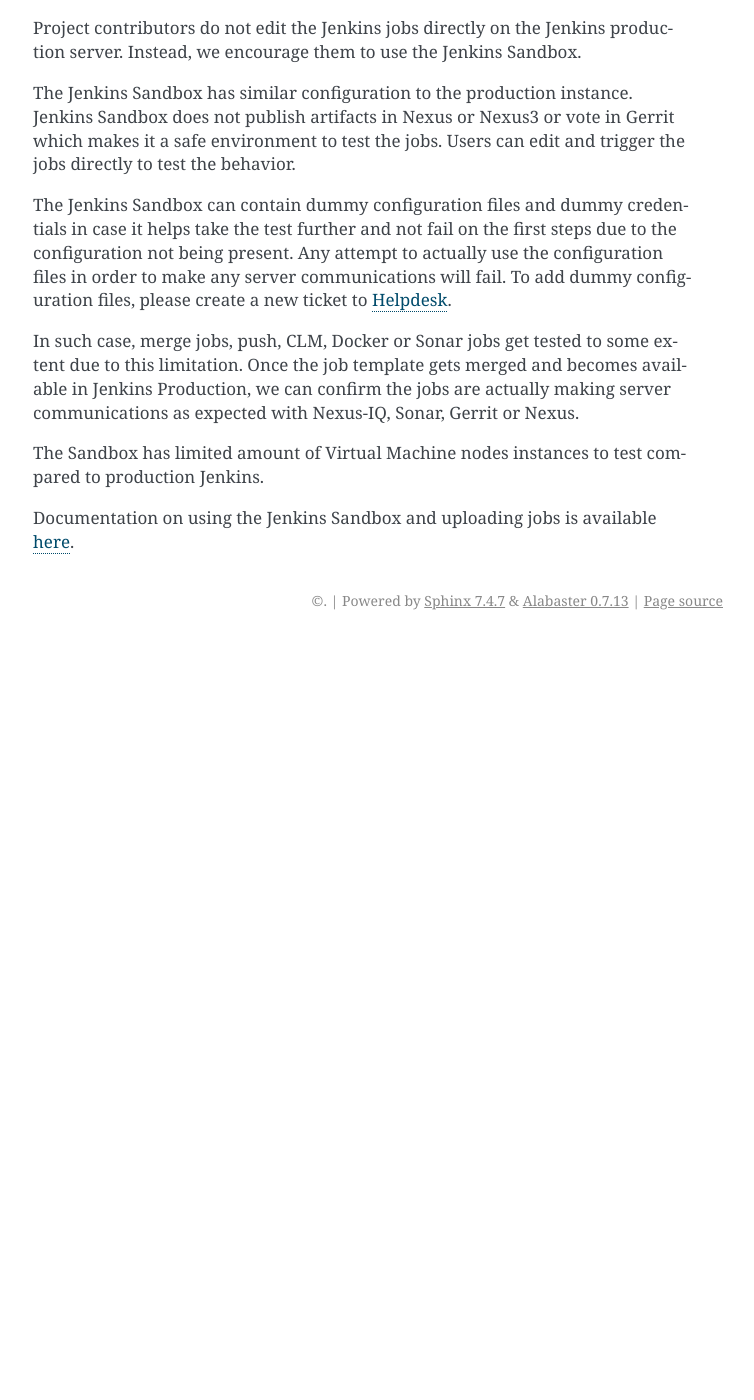
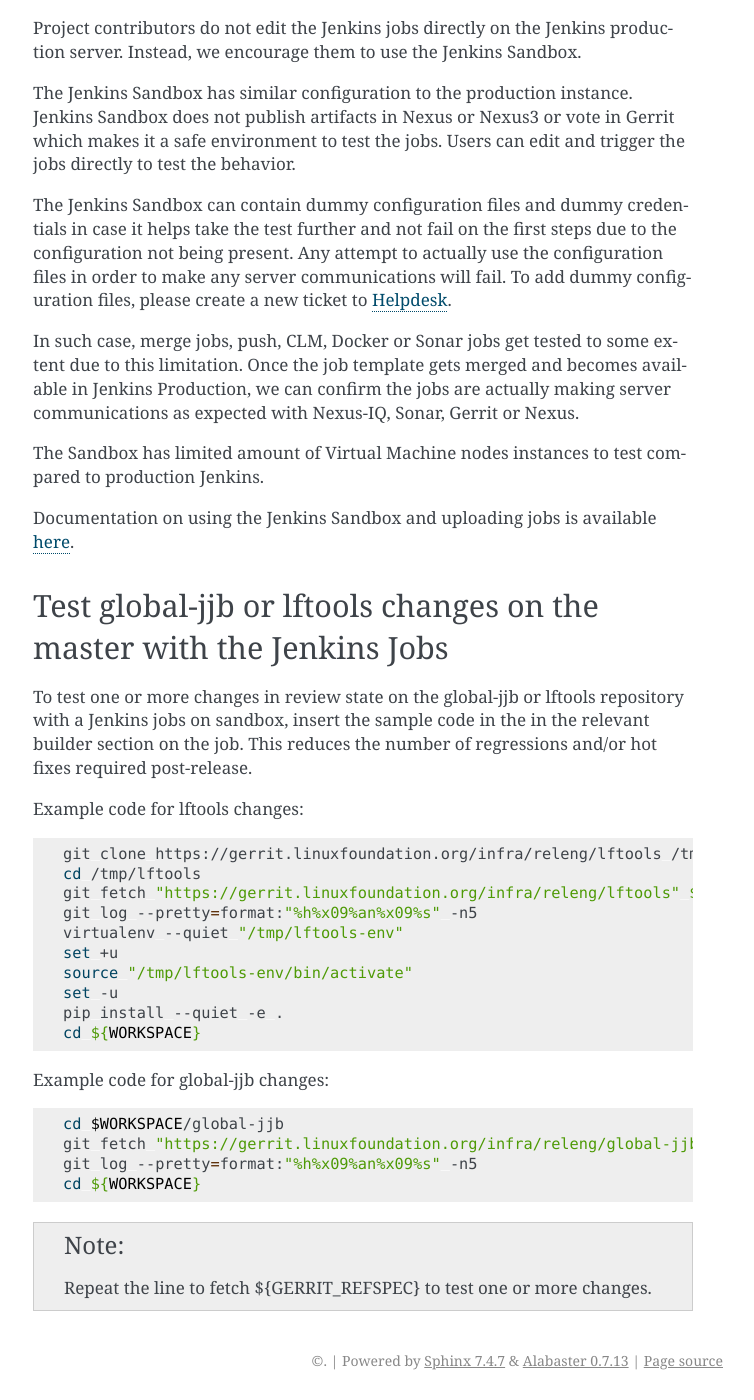
Before and after one commit to lfit/releng-docs, a Sphinx documentation site: the page built from docs/jenkins.rst, in a window 1280 px wide and 1400 px high, scrolled down 10922 px. Shown: the whole window, without its empty margins (387-1141 px from the left). Built offline with Sphinx 7.4.7, drawn with Linux system fonts in a browser that asks for light colours; the version number could not be read and is left out; before the commit the page ends 11562 px from its top, so only the background shows below that; some of the changed text lies outside the part shown.

Commit message:
Test global-jjb/lftools changes on Jenkins
Add docs on testing new change in global-jjb or lftools
on the master with the Jenkins Jobs. Doing this avoids
regressions and the time spent for hotfixes.

Change-Id: I7725be334eeae792b794e256f0064cc3d73b8aea
Signed-off-by: Anil Belur <abelur@linuxfoundation.org>

```diff
--- a/docs/jenkins.rst
+++ b/docs/jenkins.rst
@@ -475,4 +475,40 @@
 Documentation on using the Jenkins Sandbox and uploading jobs is available
 :doc:`here <jenkins-sandbox>`.
 
+Test global-jjb or lftools changes on the master with the Jenkins Jobs
+======================================================================
+
+To test one or more changes in review state on the global-jjb or lftools
+repository with a Jenkins jobs on sandbox, insert the sample code in the
+in the relevant builder section on the job. This reduces the number of
+regressions and/or hot fixes required post-release.
+
+Example code for lftools changes:
+
+.. code-block:: bash
+
+   git clone https://gerrit.linuxfoundation.org/infra/releng/lftools /tmp/lftools
+   cd /tmp/lftools
+   git fetch "https://gerrit.linuxfoundation.org/infra/releng/lftools" ${GERRIT_REFSPEC} && git cherry-pick --ff --keep-redundant-commits FETCH_HEAD
+   git log --pretty=format:"%h%x09%an%x09%s" -n5
+   virtualenv --quiet "/tmp/lftools-env"
+   set +u
+   source "/tmp/lftools-env/bin/activate"
+   set -u
+   pip install --quiet -e .
+   cd ${WORKSPACE}
+
+Example code for global-jjb changes:
+
+.. code-block:: bash
+
+   cd $WORKSPACE/global-jjb
+   git fetch "https://gerrit.linuxfoundation.org/infra/releng/global-jjb" ${GERRIT_REFSPEC} && git cherry-pick --ff --keep-redundant-commits FETCH_HEAD
+   git log --pretty=format:"%h%x09%an%x09%s" -n5
+   cd ${WORKSPACE}
+
+.. note::
+
+   Repeat the line to fetch ${GERRIT_REFSPEC} to test one or more changes.
+
 .. _jjb-docs: http://ci.openstack.org/jenkins-job-builder/
```
